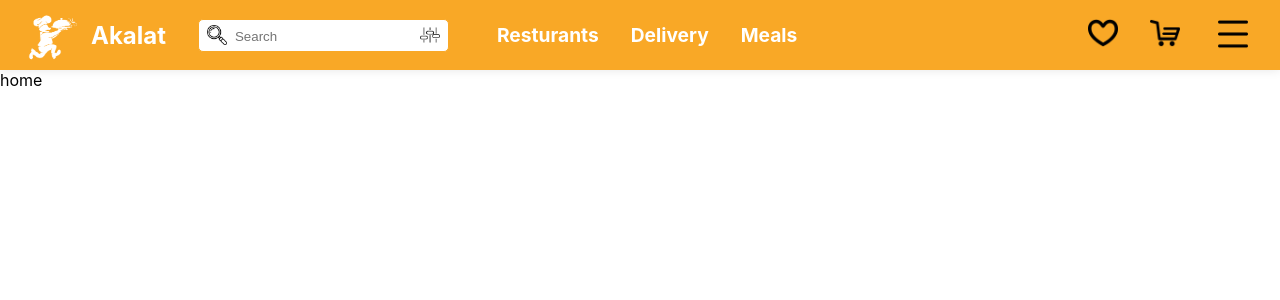
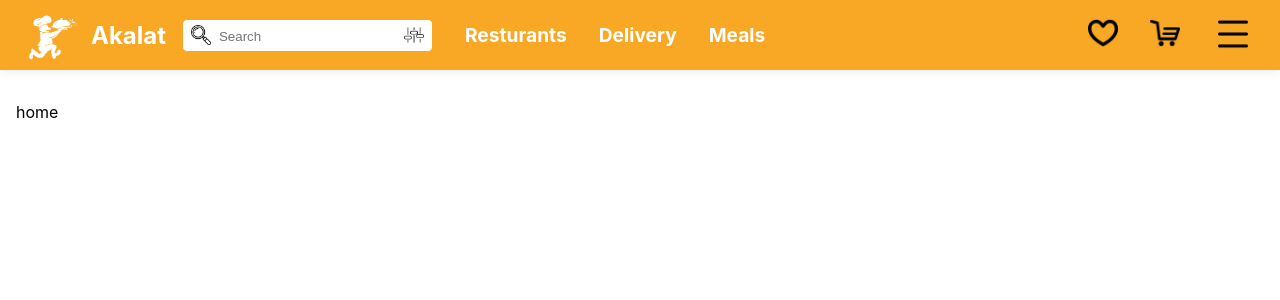
Before and after one commit to MoWafy001/akalat-frontend, a React (Create React App) app: page / in a window 1280 px wide. Shown: the top 300 px of the page. Built offline with nearby package versions, Linux system fonts and the light colour scheme.

Commit message:
feat: show and hide the search bar

```diff
--- a/src/pages/Layout.tsx
+++ b/src/pages/Layout.tsx
@@ -1,6 +1,10 @@
-import { Link, Outlet } from "react-router-dom";
+import { Link, Outlet, useLocation } from "react-router-dom";
 
-export const Layout = () => (
+export const Layout = () => {
+  const location = useLocation();
+  const isHome = location.pathname === "/";
+
+  return (
     <>
       <nav>
         {/* logo */}
@@ -11,21 +15,19 @@ export const Layout = () => (
           </Link>
         </div>
 
-      {/* Search Bar */}
+        {isHome && (
           <div className="nav-search">
-        {/* search button icon */}
             <button>
               <img src="/zoomer.png" alt="search" />
             </button>
 
-        {/* search box */}
             <input type="text" placeholder="Search" />
 
-        {/* search filter button*/}
             <button className="humberger-menu">
               <img src="/levels-controls.png" alt="filter" />
             </button>
           </div>
+        )}
 
         {/* nav links 1 */}
         <ul className="nav-links">
@@ -63,6 +65,9 @@ export const Layout = () => (
         </ul>
       </nav>
 
+      <div className="content">
         <Outlet />
+      </div>
     </>
   );
+};
--- a/src/styles/Layout.scss
+++ b/src/styles/Layout.scss
@@ -2,7 +2,7 @@ nav {
   display: flex;
   align-items: center;
   padding: 0 10px;
-  // orange background-color
+  gap: 1rem;
   background-color: #f9a826;
   box-shadow: 0 0 10px rgba(0, 0, 0, 0.1);
   position: sticky;
@@ -29,7 +29,6 @@ nav {
   }
 
   .nav-search {
-    margin: 0 2rem;
     background: #fff;
     border-radius: 5px;
     padding: 2px;
@@ -103,3 +102,7 @@ nav {
     display: none;
   }
 }
+
+.content{
+    padding: 2rem 1rem;
+}
```
Lines whose indentation alone changed are shown as unchanged.
